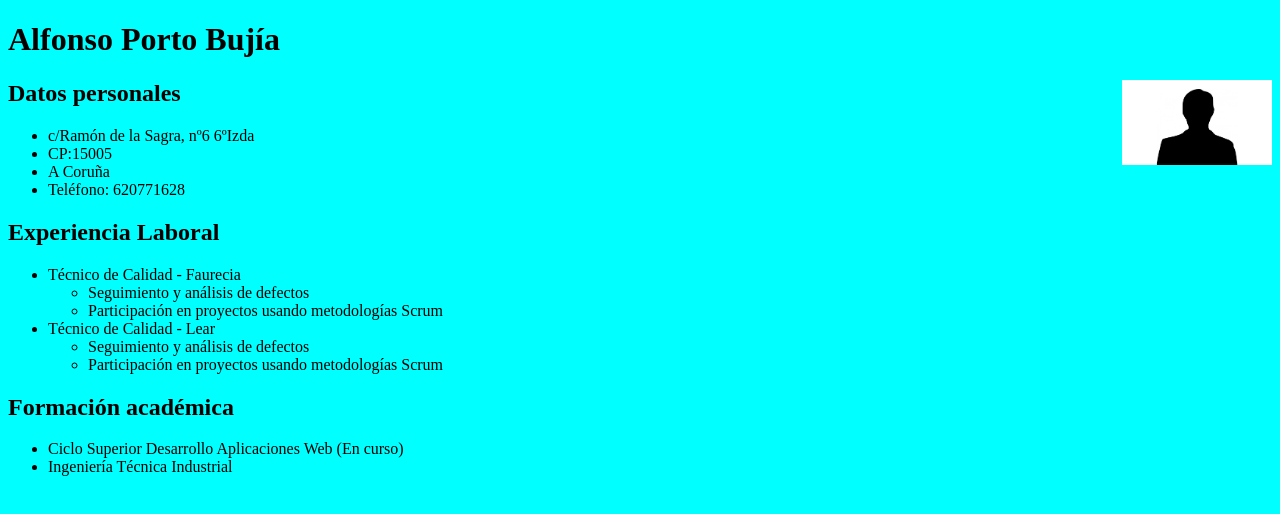
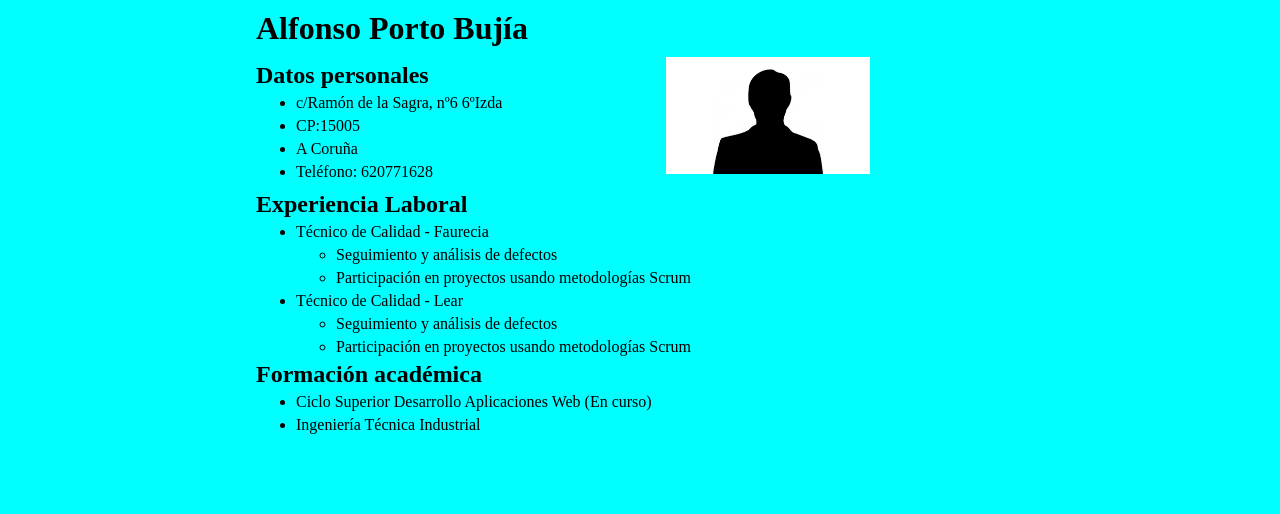
Before and after one commit to alfonsoporto22/Curriculum, a plain HTML site: page index.html in a window 1280 px wide. Drawn offline with Linux system fonts and the light colour scheme.

Commit message:
Structure improved

```diff
--- a/css/style.css
+++ b/css/style.css
@@ -1,9 +1,25 @@
+*{
+    margin: 5px auto;
+}
 
 body{
     background-color: aqua;
+    margin-left: 20%;
+
+}
+h1{
 }
 
+.datosPersonales{
+    width: 40%;
+    float:left;
+}
 #foto{
+    width:20% ;
+    float:left;
+}
 
-    float:right;
+.separador{
+    float:none;
+    clear: both;
 }
--- a/index.html
+++ b/index.html
@@ -7,29 +7,30 @@
     </title>
     <link href="/Curriculum/css/style.css" rel="stylesheet" type="text/css">
 </head>
+
 <body>
     <header>
-
         <h1>
             Alfonso Porto Bujía
         </h1>
 
-        <img id="foto" src="foto.jpg" width="150px"/>
     </header>
-    <section>
+    <div class="separador"></div>
+    <div class="datosPersonales">
         <h2>
             Datos personales
         </h2>
-        <div>
         <ul>
             <li>c/Ramón de la Sagra, nº6 6ºIzda</li>
             <li>CP:15005</li>
             <li>A Coruña</li>
             <li>Teléfono: 620771628</li>
         </ul>
+
     </div>
-    </section>
-    <section>
+    <img id="foto" src="foto.jpg" />
+    <div class="separador"></div>
+    <section class="experiencia">
         <h2>
             Experiencia Laboral
         </h2>
@@ -48,7 +49,7 @@
             </ul>
         </div>
     </section>
-    <section>
+    <section class="formacion">
         <h2>
             Formación académica
         </h2>
@@ -61,4 +62,5 @@
     </section>
     </div>
 </body>
+
 </html>
```
Lines whose indentation alone changed are shown as unchanged.
